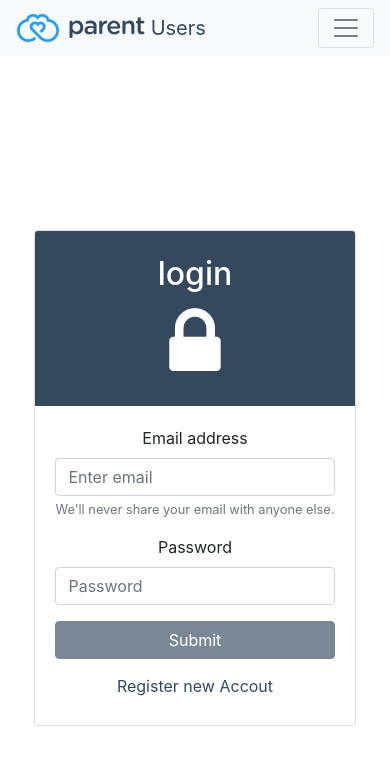
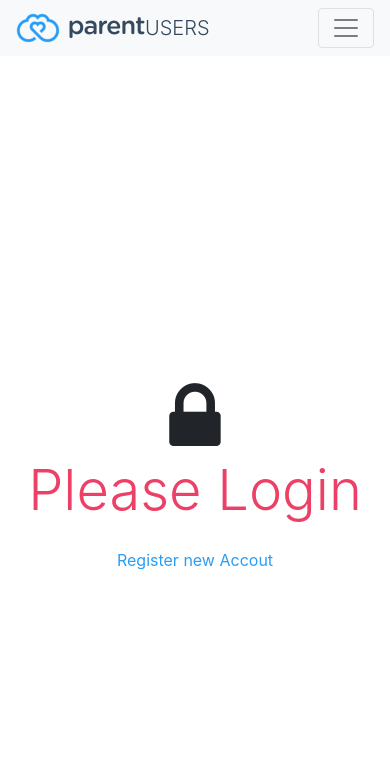
Before and after one commit to beshoyrmansour/ParentUserApp, an Angular app: page /auth/login in a window 390 px wide. Shown: the top 764 px of the page. Built offline with nearby package versions, Linux system fonts and the light colour scheme.

Commit message:
remove login form | add all suers link | fix user details mobile view

```diff
--- a/src/app/auth/login/login.component.html
+++ b/src/app/auth/login/login.component.html
@@ -1,26 +1,7 @@
 <div class="d-flex justify-content-center h-100">
-
-    <div class="card align-self-center text-center" >
-        <div class="card-img-top bg-primary p-4 text-white">
-            <h2>login</h2>
-            <i class="fa fa-lock fa-5x" aria-hidden="true"> </i>
-
-        </div>
-        <div class="card-body">
-            <form [formGroup]="loginForm">
-                <div class="form-group">
-                  <label for="exampleInputEmail1">Email address</label>
-                  <input type="email" class="form-control" id="exampleInputEmail1" formControlName="email" aria-describedby="emailHelp" placeholder="Enter email">
-                  <small id="emailHelp" class="form-text text-muted">We'll never share your email with anyone else.</small>
-                </div>
-                <div class="form-group">
-                  <label for="exampleInputPassword1">Password</label>
-                  <input type="password" class="form-control" id="exampleInputPassword1" formControlName="password" placeholder="Password">
-                </div>
-                <button type="submit" class="btn btn-primary btn-block" [disabled]="!loginForm.valid" (click)="login()">Submit</button>
-                <button type="submit" class="btn btn-link btn-block" (click)="gotoSignUp()">Register new Accout</button>
-              </form>
-        </div>
-      </div>
-
+  <div class="align-self-center text-center">
+      <i class="fa fa-lock fa-5x" aria-hidden="true"></i>
+      <p class="display-4 text-danger">Please Login</p>
+      <button type="submit" class="btn btn-link btn-block text-info" (click)="gotoSignUp()">Register new Accout</button>
+  </div>
 </div>
--- a/src/app/auth/login/login.component.ts
+++ b/src/app/auth/login/login.component.ts
@@ -1,44 +1,14 @@
-import { Component, OnInit } from '@angular/core';
-import { FormGroup, FormBuilder, Validators, FormArray } from '@angular/forms';
+import { Component } from '@angular/core';
 import { Router } from '@angular/router';
 import { config } from '../../shared/consts/defines';
-import { AuthService } from '../../shared/services/auth.service';
-
 @Component({
   selector: 'bpu-login',
   templateUrl: './login.component.html',
   styleUrls: ['./login.component.scss']
 })
-export class LoginComponent implements OnInit {
-  loginForm: FormGroup
-  constructor(
-    private fb: FormBuilder,
-    private router: Router,
-    private authService: AuthService,
-
-  ) { }
-
-  ngOnInit() {
-    this.initLoginForm()
-  }
-  initLoginForm() {
-    this.loginForm = this.fb.group({
-      email: ['', Validators.required],
-      password: ['', Validators.required]
-    })
-  }
-  login() {
-    if (this.loginForm.valid) {
-      this.authService.login(this.loginForm.value).subscribe(() => {
-        if (localStorage.getItem('user')) {
-          this.authService.isLogedin = true;
-          this.router.navigate([config.user.allUsers.route])
-        }
-      })
-    }
-  }
-  gotoSignUp() {
+export class LoginComponent {
+  constructor(    private router: Router ) { }
+  gotoSignUp(){
     this.router.navigate([config.auth.signup.route])
   }
-
 }
--- a/src/app/shared/header/header.component.html
+++ b/src/app/shared/header/header.component.html
@@ -1,35 +1,30 @@
 <nav class="navbar navbar-expand-lg navbar-light bg-light">
   <a class="navbar-brand text-primary" href="#">
-    <img src="/assets/brand/parent_logo.png" height="30" class="d-inline-block align-top" alt=""> Users
+    <img src="/assets/brand/parent_logo.png" height="30" class="d-inline-block align-top" alt="">
+    <span class="lead">USERS</span>
   </a>
   <button class="navbar-toggler" type="button" (click)="isCollapsed = !isCollapsed" [attr.aria-expanded]="!isCollapsed" aria-controls="collapseExample">
     <span class="navbar-toggler-icon"></span>
   </button>
   <div class="collapse navbar-collapse" id="collapseExample" [ngbCollapse]="isCollapsed">
     <div class="navbar-nav flex-row ml-md-auto d-none d-flex">
-      <form class="form-inline" [formGroup]="loginForm"  *ngIf="showLogin">
+      <form class="form-inline" [formGroup]="loginForm" *ngIf="showLogin">
         <div class="form-group">
           <label for="exampleInputEmail1" class="col-form-label col-form-label-sm mr-1">Email address</label>
-          <input type="email" class="form-control  form-control-sm" id="exampleInputEmail1" formControlName="email" aria-describedby="emailHelp" placeholder="Enter email">
+          <input type="email" class="form-control  form-control-sm" id="exampleInputEmail1" formControlName="email" aria-describedby="emailHelp"
+            placeholder="Enter email">
         </div>
         <div class="form-group ml-3">
-          <label for="exampleInputPassword1"  class="col-form-label col-form-label-sm mr-1">Password</label>
+          <label for="exampleInputPassword1" class="col-form-label col-form-label-sm mr-1">Password</label>
           <input type="password" class="form-control  form-control-sm" id="exampleInputPassword1" formControlName="password" placeholder="Password">
         </div>
-        <button type="submit" class="btn btn-primary btn-sm px-3 ml-3" [disabled]="!loginForm.valid" (click)="login()"><span>log<strong>in</strong></span></button>
+        <button type="submit" class="btn btn-primary btn-sm px-3 ml-3" [disabled]="!loginForm.valid" (click)="login()">
+          <span>log<strong>in</strong></span>
+        </button>
       </form>
 
-
-
-      <!-- <div class="navbar-nav" *ngIf="showLogin">
-        <button (click)="gotologIn()" class="btn btn-sm btn-outline-secondary mr-md-3" type="button">
-          <span>log<strong>in</strong></span>
-        </button>
-        <button (click)="gotoSignUp()" class="btn btn-sm btn-outline-secondary" type="button">
-          <span>Sign<strong>Up</strong></span>
-        </button>
-      </div> -->
       <div *ngIf="showLogout">
+        <button (click)="gotoAllUsers()" class="btn btn-sm btn-link" type="button">All users</button>
         <button (click)="logout()" class="btn btn-sm btn-outline-secondary" type="button">
           <span>log<strong>out</strong></span>
         </button>
--- a/src/app/shared/header/header.component.ts
+++ b/src/app/shared/header/header.component.ts
@@ -1,4 +1,4 @@
-import { Component, OnInit, OnChanges, SimpleChanges } from '@angular/core';
+import { Component, OnInit, SimpleChanges } from '@angular/core';
 import { Router } from '@angular/router';
 import { config } from '../consts/defines';
 import { AuthService } from '../services/auth.service';
@@ -9,12 +9,13 @@ import { FormGroup, Validators, FormBuilder } from '@angular/forms';
   templateUrl: './header.component.html',
   styleUrls: ['./header.component.scss']
 })
-export class HeaderComponent implements OnInit, OnChanges {
+export class HeaderComponent implements OnInit {
 
   isCollapsed: boolean;
   showLogin: boolean;
   showLogout: boolean;
   loginForm: FormGroup;
+
   constructor(
     private router: Router,
     private authService: AuthService,
@@ -26,40 +27,18 @@ export class HeaderComponent implements OnInit, OnChanges {
     this.initLoginForm()
     this.isCollapsed = true;
     if (localStorage.getItem('user')) {
-      this.showLogin = false;
-      this.showLogout = true;
+      this.loginSwitcher(false)
     } else {
-      this.showLogin = true;
-      this.showLogout = false;
+      this.loginSwitcher(true)
     }
-  }
-
-  gotoSignUp() {
-    this.router.navigate([config.auth.signup.route])
-
-  }
-
-  gotologIn() {
-    this.router.navigate([config.auth.login.route])
   }
 
   logout() {
     localStorage.clear();
     this.router.navigate([config.auth.login.route])
-    this.showLogin = true;
-    this.showLogout = false;
+    this.loginSwitcher(true)
     this.authService.logInCheker()
   }
-
-  isLoggedIn() {
-    this.authService.logInCheker()
-  }
-  ngOnChanges(changes: SimpleChanges): void {
-    console.log('ngOnChanges', this.showLogin);
-  }
-
-
-
 
   initLoginForm() {
     this.loginForm = this.fb.group({
@@ -67,18 +46,24 @@ export class HeaderComponent implements OnInit, OnChanges {
       password: ['', Validators.required]
     })
   }
+
   login() {
     if (this.loginForm.valid) {
       this.authService.login(this.loginForm.value).subscribe(() => {
         if (localStorage.getItem('user')) {
-          this.authService.isLogedin = true;
-          this.showLogin = false;
-          this.showLogout = true;
+          this.loginSwitcher(false)
           this.router.navigate([config.user.allUsers.route])
         }
       })
     }
   }
 
+  loginSwitcher(flag) {
+    this.showLogin = flag;
+    this.showLogout = !flag;
+  }
+  gotoAllUsers() {
+    this.router.navigate([config.user.allUsers.route]);
+  }
 
 }
--- a/src/app/users/all-users/all-users.component.html
+++ b/src/app/users/all-users/all-users.component.html
@@ -1,3 +1,4 @@
+<div class="row">
   <div class="col-12">
     <button *ngIf="page < total_pages" type="button" (click)="loadUsersData(true)" class="btn btn-primary btn-sm float-right">
       <i class="fa fa-arrow-right" aria-hidden="true"></i>
@@ -13,3 +14,4 @@
       <bpu-user-card [UserData]="user"></bpu-user-card>
     </div>
   </div>
+</div>
--- a/src/app/users/user-details/user-details.component.html
+++ b/src/app/users/user-details/user-details.component.html
@@ -1,4 +1,5 @@
-<div class="d-flex flex-row d-flex justify-content-between" *ngIf="selectedUser">
+<div class="d-flex flex-md-row flex-column justify-content-between" *ngIf="selectedUser">
+  <div class="d-flex flex-row ">
     <div class="media">
       <img class="align-self-center mr-3 rounded-circle border border-primary" [src]="selectedUser.avatar" alt="Generic placeholder image">
       <div class="media-body">
@@ -16,10 +17,11 @@
         </p>
       </div>
     </div>
+  </div>
 
 
-  <div class="d-flex flex-column align-content-center">
-    <button class="btn btn-danger mb-4" (click)="openDeleteModal()">
+  <div class="d-flex flex-md-column flex-sm-row justify-content-between my-3">
+    <button class="btn btn-danger mb-md-4" (click)="openDeleteModal()">
       <i class="fa fa-trash" aria-hidden="true"></i> Delete</button>
     <button class="btn btn-info" (click)="gotoEditUser()">
       <i class="fa fa-edit" aria-hidden="true"></i> Edit</button>
```
Also changed, not shown: src/app/users/user-details/user-details.component.ts (+10 -8 lines). Lines whose indentation alone changed are shown as unchanged.
